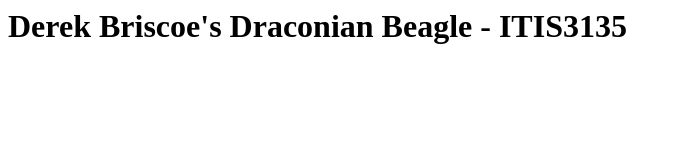
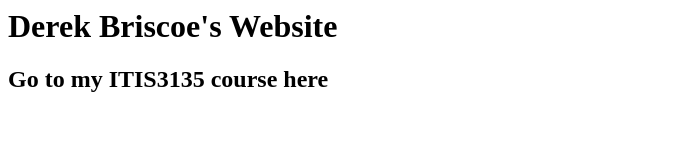
Before and after one commit to DerekBriscoe/DerekBriscoe.github.io, a plain HTML site: page index.html in a window 1280 px wide. Shown: the whole page, without its empty margins (0-681 px from the left). Drawn offline with Linux system fonts and the light colour scheme.

Commit message:
Update index.html

```diff
--- a/index.html
+++ b/index.html
@@ -1 +1,2 @@
-<h1>Derek Briscoe's Draconian Beagle - ITIS3135</h1>
+<h1>Derek Briscoe's Website</h1>
+<h2>Go to my ITIS3135 course here</h2>
```
